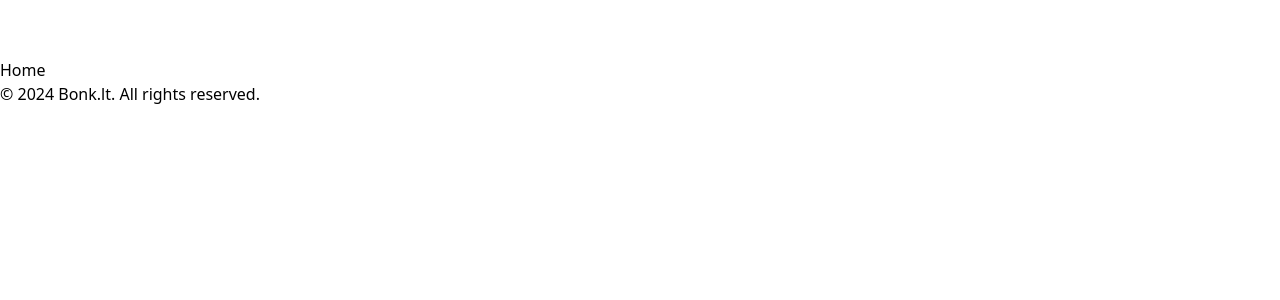
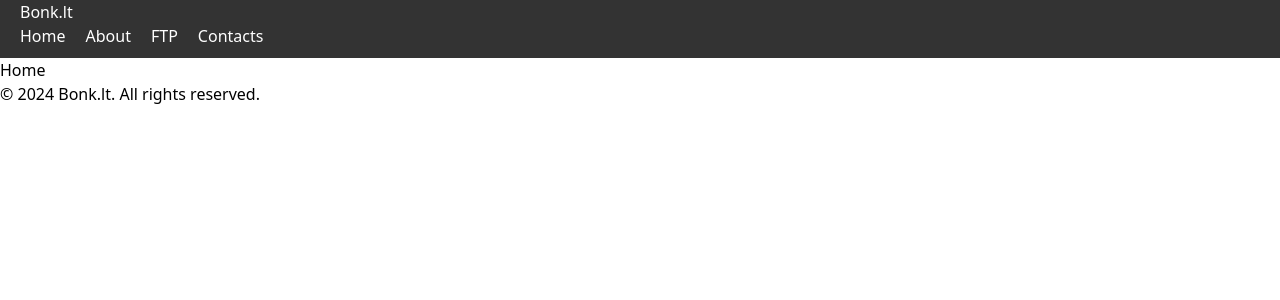
Before and after one commit to snow-cart/bonk.lt, a React (Create React App) app: page / in a window 1280 px wide. Shown: the top 300 px of the page. Built offline with nearby package versions, Linux system fonts and the light colour scheme.

Commit message:
finish tailwind incorporation, use src/index.css for tailwind input, src/App.css for output, fix "class" -> "className" in header

```diff
--- a/src/components/Header.js
+++ b/src/components/Header.js
@@ -8,9 +8,9 @@ import Title from './header/Title';
 
 function Header() {
     return (
-        <div class="bg-[#333] text-white pl-5 pr-2.5 pb-2.5">
+        <div className="bg-[#333] text-white pl-5 pr-2.5 pb-2.5">
 
-            <div class="flex flex-row">
+            <div className="flex flex-row">
                 <Title/>
                 <Dropdown/>
             </div>
--- a/src/components/header/Title.js
+++ b/src/components/header/Title.js
@@ -1,5 +1,5 @@
 import React from 'react';
-
+// eslint-disable-next-line
 import logo from "../../images/logo192.png";
 
 function Title() {
--- a/src/index.css
+++ b/src/index.css
@@ -1,3 +1,3 @@
-@tailwind base;
-@tailwind components;
-@tailwind utilities;
+@import "tailwindcss/base";
+@import "tailwindcss/components";
+@import "tailwindcss/utilities";
--- a/src/index.js
+++ b/src/index.js
@@ -1,6 +1,5 @@
 import React from 'react';
 import ReactDOM from 'react-dom/client';
-import './index.css';
 import App from './App';
 import reportWebVitals from './reportWebVitals';
 
--- a/tailwind.config.js
+++ b/tailwind.config.js
@@ -1,5 +1,5 @@
 module.exports = {
-  purge: ['./src/**/*.{js,jsx,ts,tsx}', './public/index.html'],
+  purge: ['./src/*.js', './src/**/*.js', './src/**/**/*.js', './public/index.html'],
   darkMode: false, // or 'media' or 'class'
   theme: {
     extend: {},
```
Also changed, not shown: package.json (+9 -4 lines), 2 other files (tests, documents, lock files or other folders).
